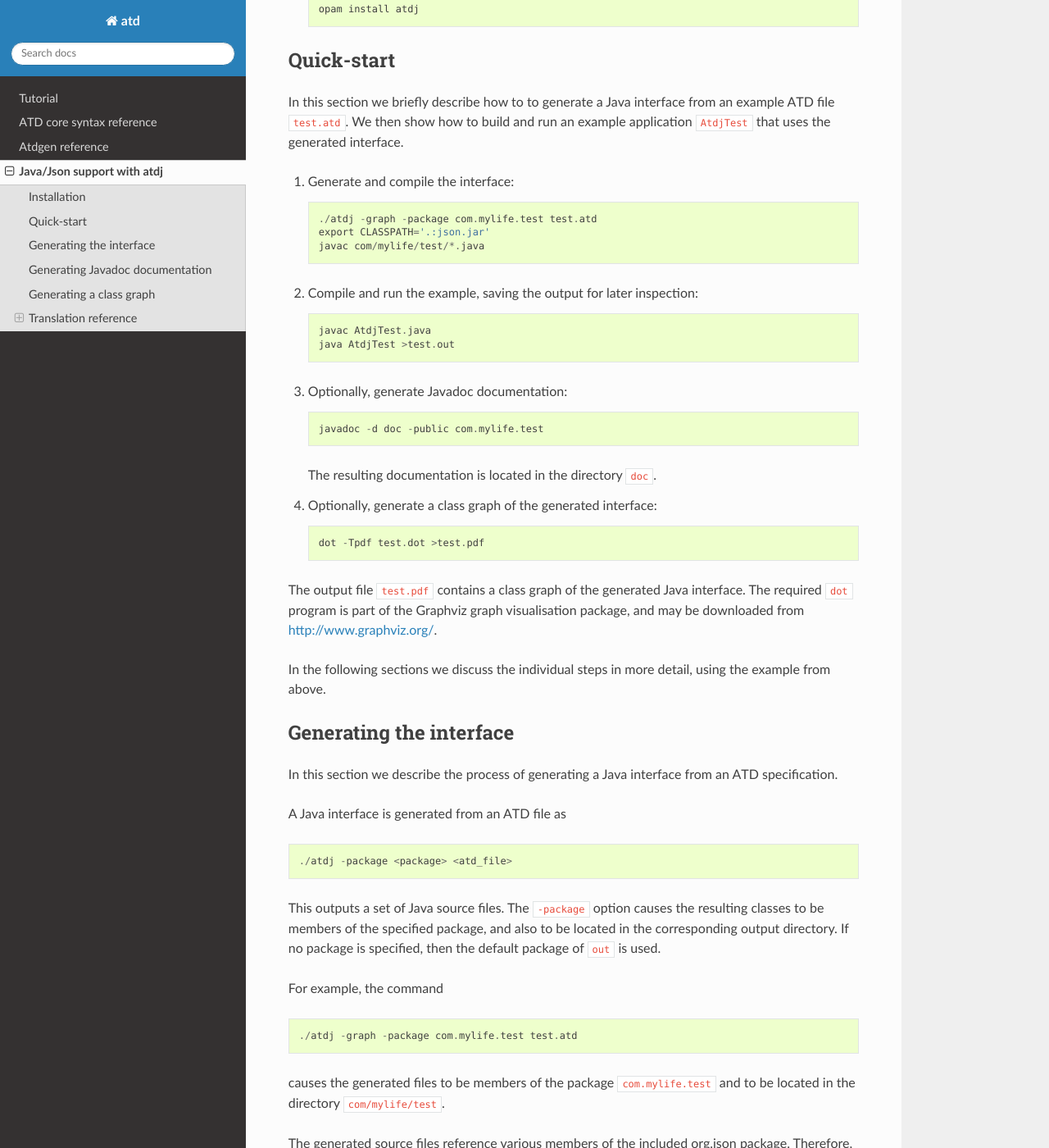
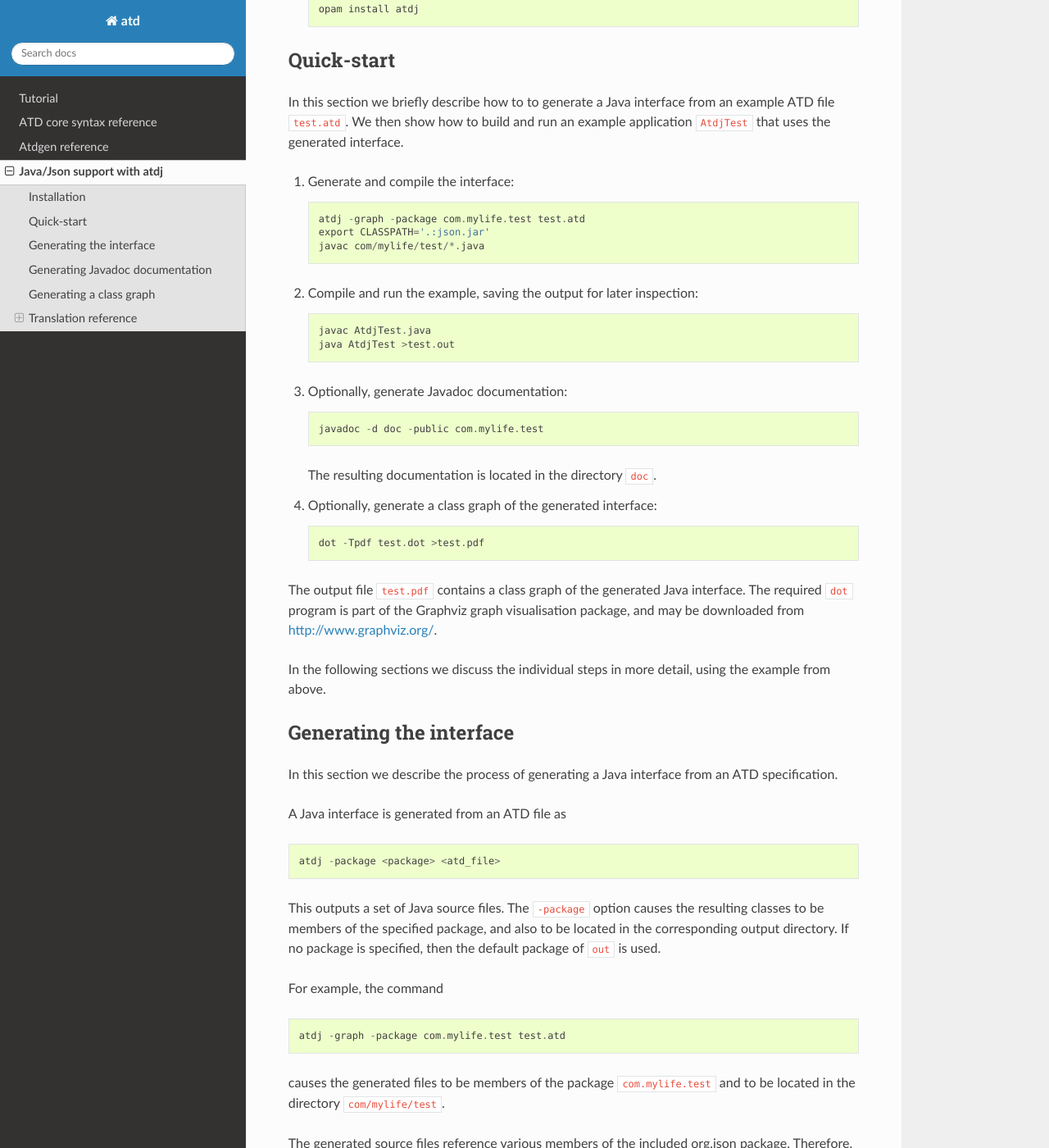
Before and after one commit to ahrefs/atd, a Sphinx documentation site: the page built from doc/atdj.rst, in a window 1280 px wide and 1400 px high, scrolled down 587 px. Shown: the whole window at 82% size. Built offline with Sphinx 7.4.7 and the Read the Docs theme 2.0.0, drawn with Linux system fonts in a browser that asks for light colours.

```diff
--- a/doc/atdj.rst
+++ b/doc/atdj.rst
@@ -40,7 +40,7 @@ an example application ``AtdjTest`` that uses the generated interface.
 
    ::
 
-       ./atdj -graph -package com.mylife.test test.atd
+       atdj -graph -package com.mylife.test test.atd
        export CLASSPATH='.:json.jar'
        javac com/mylife/test/*.java
 
@@ -83,7 +83,7 @@ A Java interface is generated from an ATD file as
 
 ::
 
-    ./atdj -package <package> <atd_file>
+    atdj -package <package> <atd_file>
 
 This outputs a set of Java source files. The ``-package`` option causes
 the resulting classes to be members of the specified package, and also
@@ -94,7 +94,7 @@ For example, the command
 
 ::
 
-    ./atdj -graph -package com.mylife.test test.atd
+    atdj -graph -package com.mylife.test test.atd
 
 causes the generated files to be members of the package
 ``com.mylife.test`` and to be located in the directory
```
